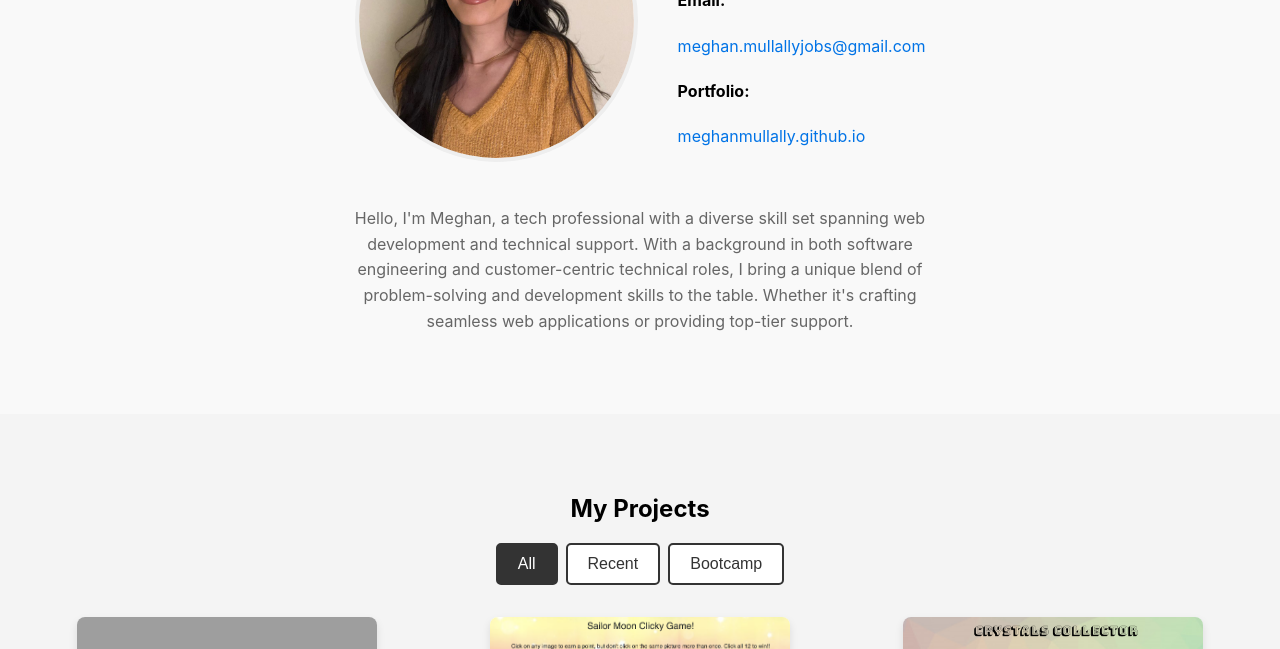
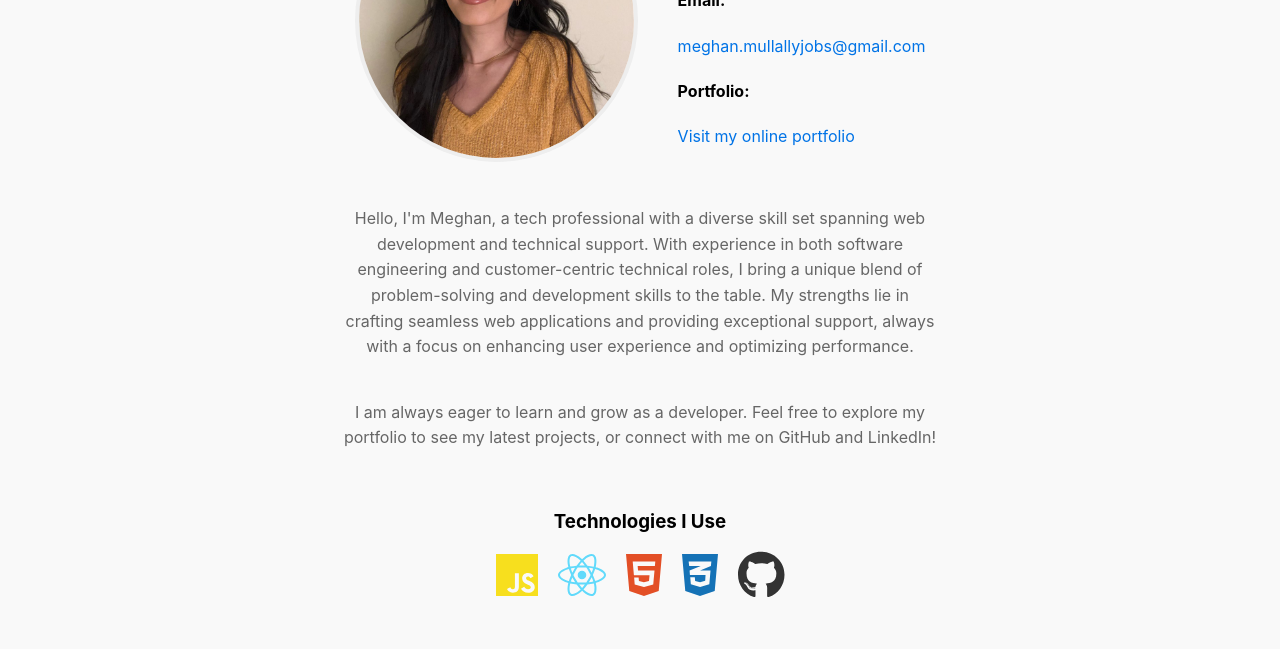
Before and after one commit to meghanmullally/meghanmullally.github.io, a React (Create React App) app: page / in a window 1280 px wide. Shown: the part 1120-1769 px from the top of the page. Built offline with nearby package versions, Linux system fonts and the light colour scheme; grey boxes are pictures that could not be loaded.

Commit message:
update about me content, update links and add technologies icons with coloring

```diff
--- a/src/components/About/About.jsx
+++ b/src/components/About/About.jsx
@@ -1,6 +1,16 @@
-import React from 'react';
-import styles from './About.module.css';
-import self from '../../assets/images/self.jpeg';
+import React from "react";
+import styles from "./About.module.css";
+import self from "../../assets/images/self.jpeg";
+
+// Import FontAwesome Icons
+import { FontAwesomeIcon } from "@fortawesome/react-fontawesome";
+import {
+  faJs,
+  faReact,
+  faHtml5,
+  faCss3Alt,
+  faGithub,
+} from "@fortawesome/free-brands-svg-icons";
 
 function About() {
   return (
@@ -9,30 +19,86 @@ function About() {
       <div className={styles.aboutContent}>
         <div className={styles.imageDetailsContainer}>
           <div className={styles.imageContainer}>
-            <img src={self} alt="Meghan Mullally" className={styles.aboutImage} />
+            <img
+              src={self}
+              alt="A portrait of Meghan Mullally"
+              className={styles.aboutImage}
+              role="img"
+            />
           </div>
 
           {/* Personal Details */}
           <div className={styles.detailsContainer}>
-            <h4>Full Name: </h4>
-            <p> Meghan Mullally</p>
-            <h4>Email: </h4>
+            <h4>Full Name:</h4>
+            <p>Meghan Mullally</p>
+            <h4>Email:</h4>
             <p>
-              <a href="mailto:meghan.mullallyjobs@gmail.com">meghan.mullallyjobs@gmail.com</a>
+              <a href="mailto:meghan.mullallyjobs@gmail.com">
+                meghan.mullallyjobs@gmail.com
+              </a>
             </p>
-            <h4>Portfolio: </h4>
+            <h4>Portfolio:</h4>
             <p>
-              <a href="https://meghanmullally.github.io/">meghanmullally.github.io</a>
+              <a href="https://meghanmullally-portfolio.netlify.app/">
+                Visit my online portfolio
+              </a>
             </p>
           </div>
         </div>
 
-        {/* Description */}
+        {/* About Me Summary */}
         <p className={styles.description}>
-          Hello, I'm Meghan, a tech professional with a diverse skill set spanning web development and technical support.
-          With a background in both software engineering and customer-centric technical roles, I bring a unique blend of problem-solving and development skills to the table.
-          Whether it's crafting seamless web applications or providing top-tier support.
+          Hello, I'm Meghan, a tech professional with a diverse skill set
+          spanning web development and technical support. With experience in
+          both software engineering and customer-centric technical roles, I
+          bring a unique blend of problem-solving and development skills to the
+          table. My strengths lie in crafting seamless web applications and
+          providing exceptional support, always with a focus on enhancing user
+          experience and optimizing performance.
         </p>
+
+        <p className={styles.callToAction}>
+          I am always eager to learn and grow as a developer. Feel free to
+          explore my portfolio to see my latest projects, or connect with me on
+          GitHub and LinkedIn!
+        </p>
+
+        {/* Technologies Section */}
+        <div className={styles.technologies}>
+          <h3>Technologies I Use</h3>
+          <div className={styles.techIcons}>
+            <FontAwesomeIcon
+              className={`${styles.faIcon} ${styles.faIconJs}`}
+              icon={faJs}
+              size="3x"
+              title="JavaScript"
+            />
+            <FontAwesomeIcon
+              className={`${styles.faIcon} ${styles.faIconReact}`}
+              icon={faReact}
+              size="3x"
+              title="React"
+            />
+            <FontAwesomeIcon
+              className={`${styles.faIcon} ${styles.faIconHtml}`}
+              icon={faHtml5}
+              size="3x"
+              title="HTML5"
+            />
+            <FontAwesomeIcon
+              className={`${styles.faIcon} ${styles.faIconCss}`}
+              icon={faCss3Alt}
+              size="3x"
+              title="CSS3"
+            />
+            <FontAwesomeIcon
+              className={`${styles.faIcon} ${styles.faIconGithub}`}
+              icon={faGithub}
+              size="3x"
+              title="GitHub"
+            />
+          </div>
+        </div>
       </div>
     </section>
   );
--- a/src/components/About/About.module.css
+++ b/src/components/About/About.module.css
@@ -51,13 +51,57 @@
   text-decoration: underline;
 }
 
-.description {
+.description, .callToAction {
   font-size: 1em;
   color: #666;
   line-height: 1.6;
   max-width: 600px;
   text-align: center;
   margin: 20px auto;
+}
+
+/* Technologies Section */
+.technologies {
+  margin-top: 20px;
+  text-align: center;
+}
+
+.techIcons {
+  display: flex;
+  justify-content: center;
+  gap: 20px;
+  margin-top: 10px;
+}
+
+.faIcon {
+  transition: transform 0.2s;
+  color: #333;
+}
+
+/* Icon Colors */
+.faIconJs {
+  color: #f7df1e;
+}
+
+.faIconReact {
+  color: #61dafb;
+}
+
+.faIconHtml {
+  color: #e34f26;
+}
+
+.faIconCss {
+  color: #1572b6;
+}
+
+.faIconGithub {
+  color: #333;
+}
+
+.faIcon:hover {
+  transform: scale(1.2);
+  cursor: pointer;
 }
 
 @media screen and (min-width: 768px) {
```
